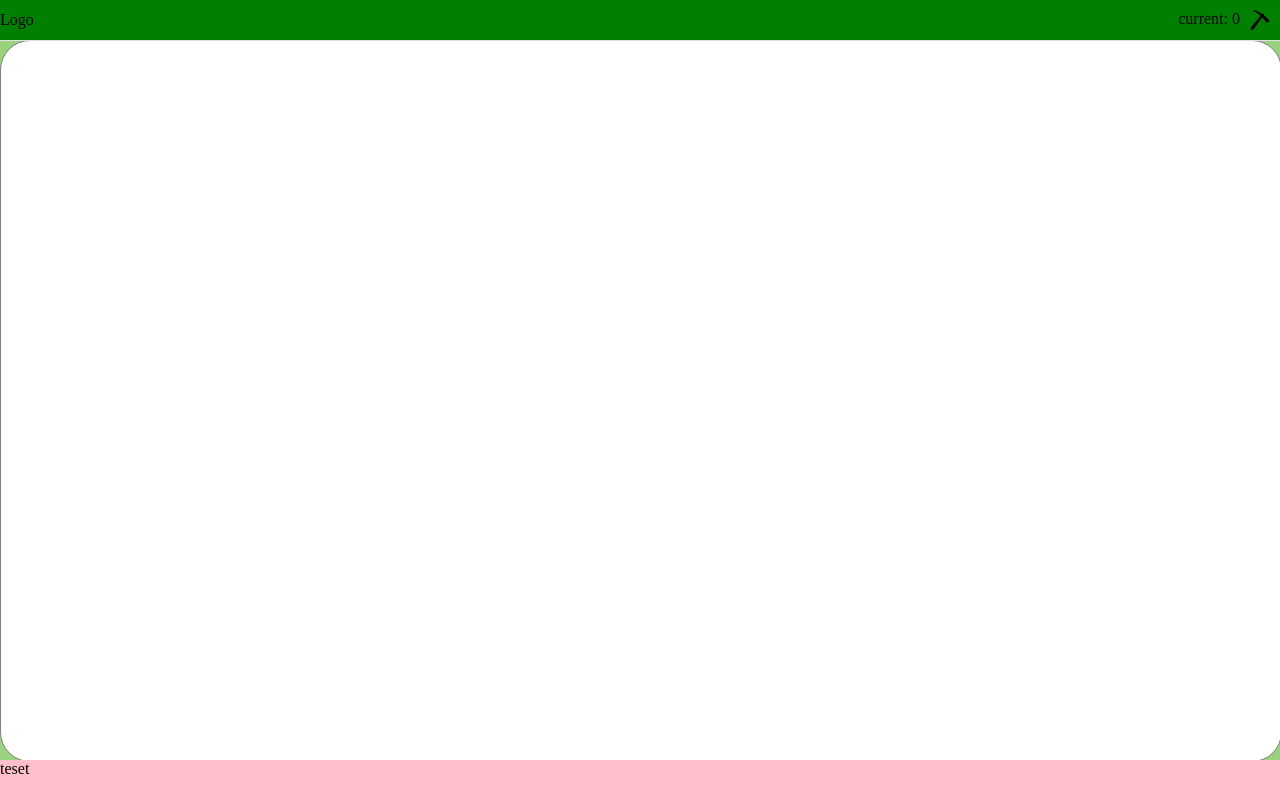
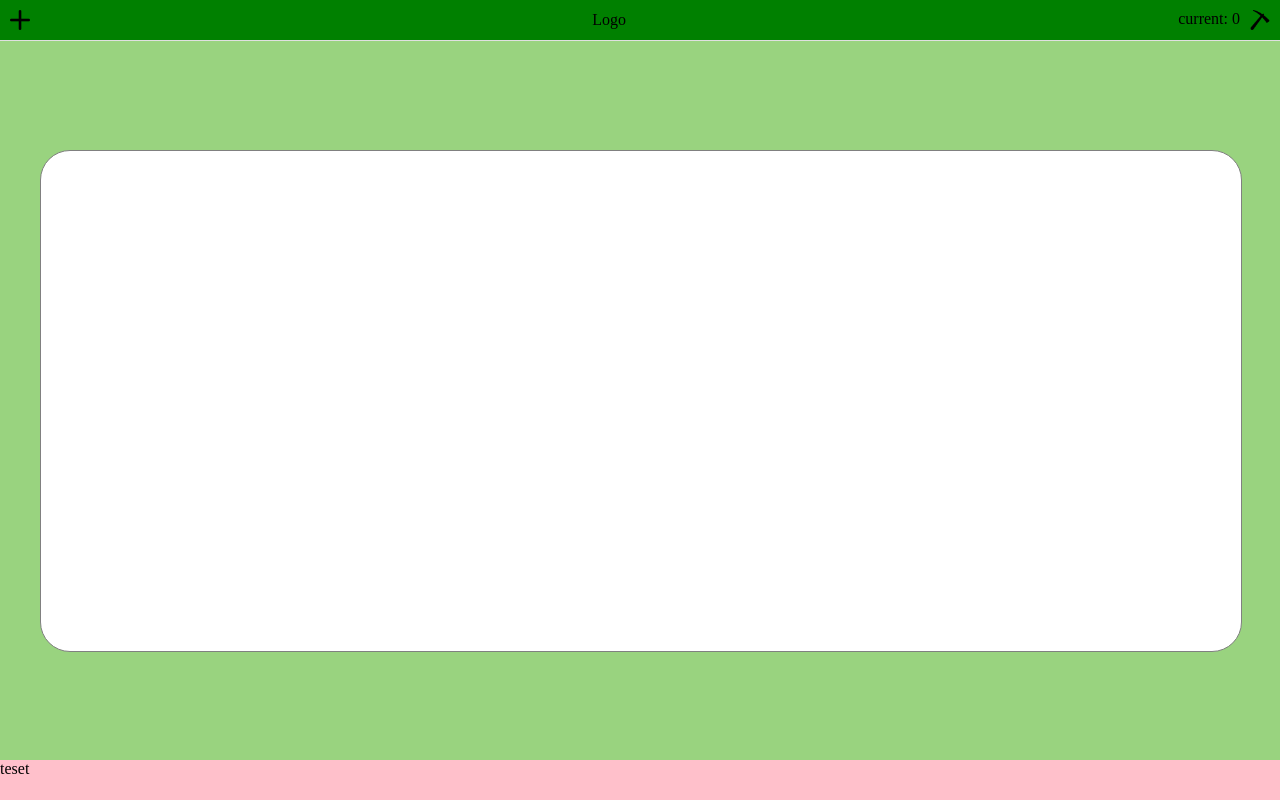
Before and after one commit to 24seconds/chalkboard-frontend-react, a React app: page / in a window 1280 px wide. Built offline with nearby package versions, Linux system fonts and the light colour scheme.

Commit message:
포스트잇 기능 틀 구현

```diff
--- a/package.json
+++ b/package.json
@@ -16,6 +16,7 @@
     "css-loader": "2.1.1",
     "dotenv": "6.2.0",
     "dotenv-expand": "4.2.0",
+    "draft-js": "^0.10.5",
     "eslint": "^5.16.0",
     "eslint-config-react-app": "^4.0.0",
     "eslint-loader": "2.1.2",
--- a/public/style.css
+++ b/public/style.css
@@ -4,3 +4,10 @@ html, body, #root, .App {
   width: 100%;
   height: 100%;
 }
+
+
+.DraftEditor-root {
+  width: 100%;
+  height: 100%;
+  background-color: yellow;
+}
--- a/src/App.js
+++ b/src/App.js
@@ -13,11 +13,15 @@ class App extends React.Component {
     this.mining = () => {
       this.setState(state => ({ gold: state.gold + 1 }));
     }
+    this.setAdd = () => {
+      this.setState(state => ({ isEdit: !state.isEdit }));
+    }
     this.state = {
       isToggle: false,
       toggle: this.toggle,
       gold: 0,
       mining: this.mining,
+      setAdd: this.setAdd,
     };
   }
 
--- a/src/components/board.js
+++ b/src/components/board.js
@@ -1,6 +1,7 @@
 import React from 'react';
 import styled from 'styled-components';
-import panzoom from 'panzoom';
+import { Editor, EditorState } from 'draft-js';
+import Context from '../context';
 
 const StyledWrapper = styled.div`
   position: relative;
@@ -14,15 +15,23 @@ const StyledWrapper = styled.div`
 
 const SomeDiv = styled.div`
   position: absolute;
+  overflow: auto;
   top: ${props => `${props.y}px`};
   left: ${props => `${props.x}px`};
   width: ${props => `${props.width}px`};
   height: ${props => `${props.height}px`};
-  ${props => props.drag || 'background-color: red'};
+  ${props => props.drag || 'background-color: rgba(0%, 69.8%, 86.6%, 0.5)'};
   ${props => props.drag && 'border: 1px solid black'};
 `;
 
+const StyledEditor = styled(Editor)`
+  width: 100%:
+  height: 100%;
+  background-color: rgba(100%, 10.5%, 86.6%, 0.5);
+`;
+
 class Board extends React.Component {
+  static contextType = Context;
   constructor(props) {
     super(props);
     this.boardRef = React.createRef();
@@ -33,7 +42,9 @@ class Board extends React.Component {
       width: 0,
       height: 0,
       drag: false,
+      editorState: EditorState.createEmpty(),
     }
+    this.onChange = editorState => this.setState({ editorState });
   }
 
   componentDidMount() {
@@ -45,29 +56,50 @@ class Board extends React.Component {
   }
 
   onMouseDown = e => {
+    if (!this.context.isEdit) return;
     const { pageX: x, pageY: y } = e;
-    this.setState({x, y, width: 0, height: 0, drag: true});
+    const rect = this.boardRef.current.getBoundingClientRect();
+    const newX = x - rect.left;
+    const newY = y - rect.top;
+    this.setState({
+      x: newX,
+      y: newY,
+      width: 0,
+      height: 0,
+      drag: true,
+      editorState: EditorState.createEmpty()
+    });
 
   }
 
   onMouseMove = e => {
-    const { pageX: x, pageY: y } = e;
+    if (!this.context.isEdit) return;
+    const { clientX: x, clientY: y } = e;
     const { x: prevX, y: prevY, drag } = this.state;
     if (!drag) return;
-    const width = x - prevX;
-    const height = y - prevY;
+    const rect = this.boardRef.current.getBoundingClientRect();
+    const newX = x - rect.left;
+    const newY = y - rect.top;
+
+    const width = Math.round((newX - prevX) / 25) * 25;
+    const height = Math.round((newY - prevY) / 25) * 25;
+
     this.setState({ width, height });
   }
 
   onMouseUp = e => {
+    if (!this.context.isEdit) return;
     this.setState({ drag: false });
+    this.context.setAdd();
   }
 
   render() {
     const { x, y, width, height, drag } = this.state;
     return (
       <StyledWrapper ref={this.boardRef} onMouseDown={this.onMouseDown} onMouseMove={this.onMouseMove} onMouseUp={this.onMouseUp}>
-          <SomeDiv ref={elem => this.nv = elem} x={x} y={y} width={width} height={height} drag={drag}/>
+        <SomeDiv ref={elem => this.nv = elem} x={x} y={y} width={width} height={height} drag={drag}>
+          <StyledEditor editorState={this.state.editorState} onChange={this.onChange} />
+        </SomeDiv>
       </StyledWrapper>
     )
   }
--- a/src/components/content.js
+++ b/src/components/content.js
@@ -12,8 +12,18 @@ const StyledWrapper = styled.div`
   background-color: rgba(20.6%, 65.5%, 0%, 0.5);
 `;
 
+const StyledBoardWrapper = styled.div`
+  flex: 3;
+  overflow: auto;
+  display: flex;
+  align-items: center;
+  justify-content: center;
+`;
+
 const StyledBoard = styled.div`
-  flex: 3;
+  width: 1200px;
+  height: 500px;
+  margin: 30px;
 `;
 
 const StyledMine = styled.div`
@@ -28,9 +38,11 @@ const Content = () => {
   const { isToggle } = useContext(Context);
   return (
     <StyledWrapper>
-      <StyledBoard>
-        <Board />
-      </StyledBoard>
+      <StyledBoardWrapper>
+        <StyledBoard>
+          <Board />
+        </StyledBoard>
+      </StyledBoardWrapper>
       <StyledMine display={isToggle}>
         <Mine />
       </StyledMine>
--- a/src/components/header.js
+++ b/src/components/header.js
@@ -1,6 +1,7 @@
 import React, { useContext } from 'react';
 import styled from 'styled-components';
-import pickToolIcon from '../../public/img/pick-tool.png'
+import pickToolIcon from '../../public/img/pick-tool.png';
+import addIcon from '../../public/img/add.png';
 import Context from '../context';
 
 const StyledWrapper = styled.header`
@@ -13,7 +14,7 @@ const StyledWrapper = styled.header`
   align-items: center;
 `;
 
-const StyledMenuButton = styled.div`
+const StyledIcon = styled.div`
   margin: 0 10px;
   width: 20px;
   height: 20px;
@@ -30,16 +31,19 @@ const StyledMine = styled.div`
 
 const Header = () => {
 
-  const { toggle, gold} = useContext(Context);
+  const { toggle, gold, setAdd } = useContext(Context);
 
   return (
     <StyledWrapper>
+      <StyledIcon onClick={setAdd}>
+        <img src={addIcon} alt="add" />
+      </StyledIcon>
       <div>Logo</div>
       <StyledMine>
         <div>current: {gold}</div>
-        <StyledMenuButton onClick={toggle}>
-          <img src={pickToolIcon} />
-        </StyledMenuButton>
+        <StyledIcon onClick={toggle}>
+          <img src={pickToolIcon} alt="pick" />
+        </StyledIcon>
       </StyledMine>
     </StyledWrapper>
   )
--- a/src/context.js
+++ b/src/context.js
@@ -5,6 +5,8 @@ const Context = React.createContext(
     isToggle: false,
     toggle: () => {},
     gold: 0,
+    isEdit: false,
+    setAdd: () => {},
   }
 );
 
```
Also changed, not shown: public/img/add.png (added), 1 other file (tests, documents, lock files or other folders).
